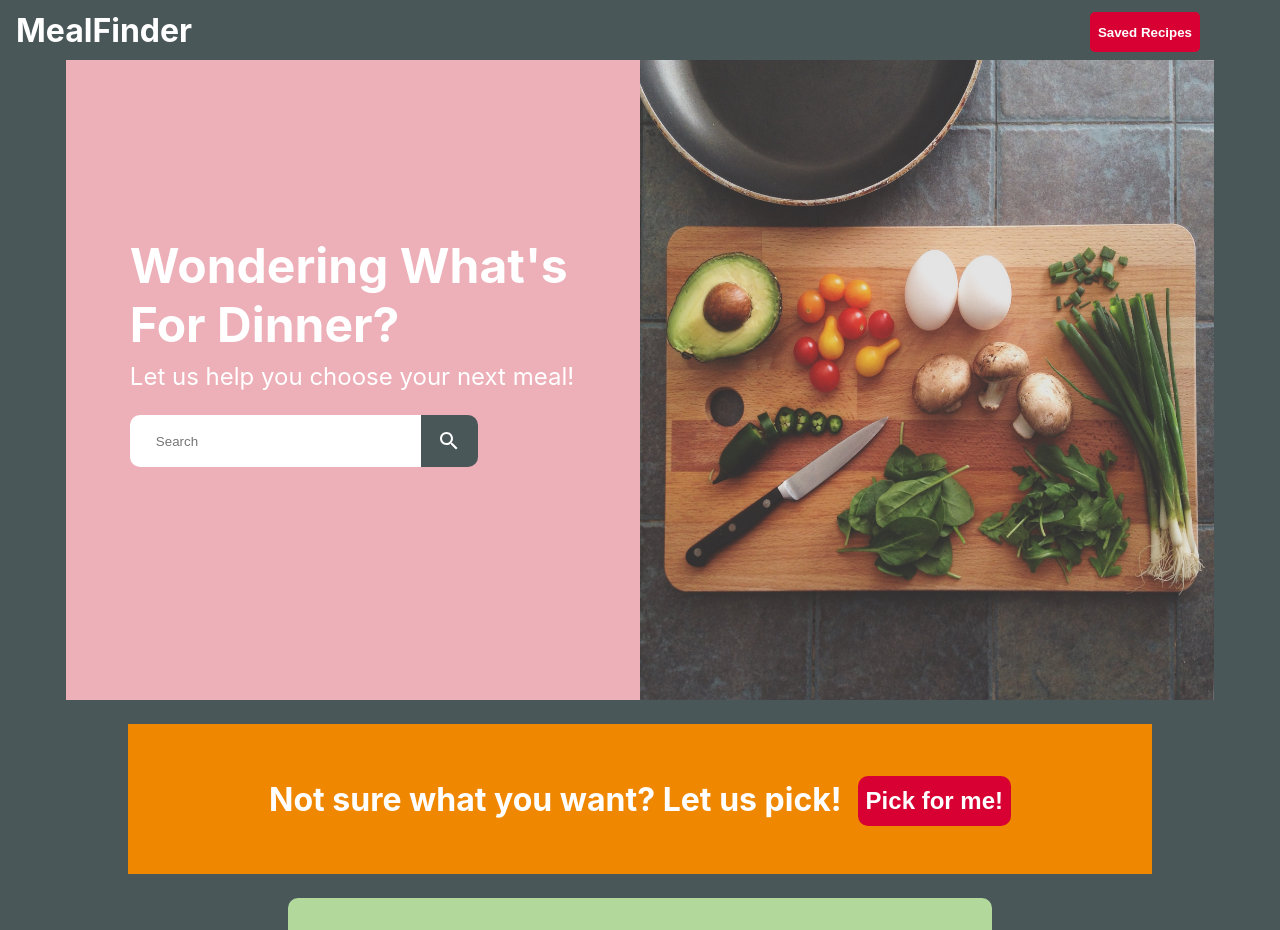
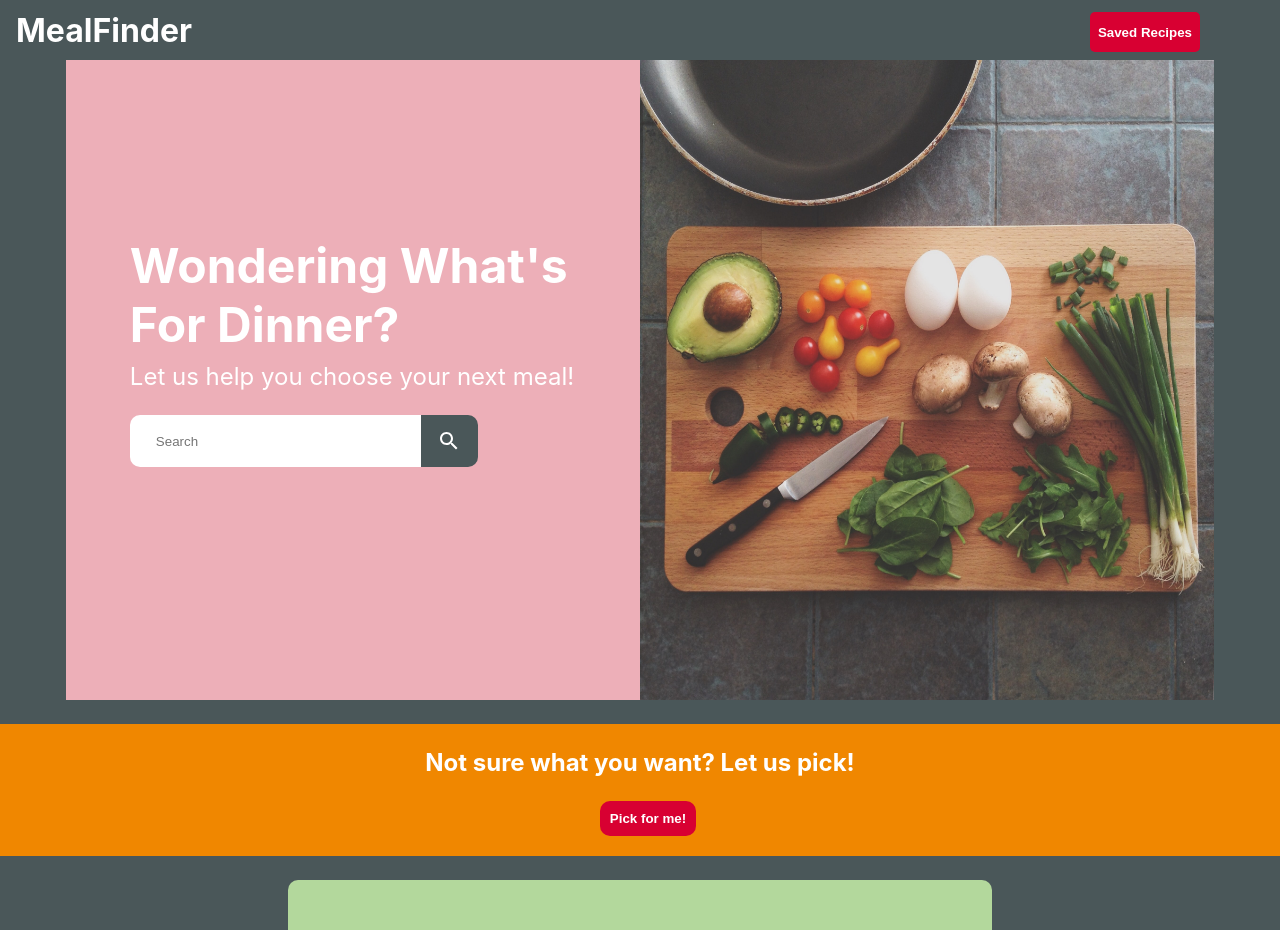
Before and after one commit to garysmith1933/MealFinder, a React (Create React App) app in the folder client/: page / in a window 1280 px wide. Shown: the top 930 px of the page. Built offline with nearby package versions, Linux system fonts and the light colour scheme.

Commit message:
adjusted random-container styling

```diff
--- a/client/src/Styles.css
+++ b/client/src/Styles.css
@@ -186,14 +186,16 @@ body {
     padding:0.5rem;
   }
 
-.random {
-    width:80%;
-    height: 150px;
+.random-container {
+    width:100%;
+    height: 100px;
     background-color: #F08700;
     margin-top:1.5rem;
     display:flex;
+    flex-direction: column;
     justify-content: center;
     align-items: center;
+    padding: 1rem;
 }
 
 .random-title {
@@ -202,10 +204,11 @@ body {
 
 /*1 */
 .random-button {
-    height:50px;
-    font-size: 1.5rem;
+    height:40px;
+    font-size: 1srem;
     margin-left: 1rem;
-    padding: 0.5rem;
+    padding: 0.6rem;
+    margin-bottom: 1rem;
 }
 
 
--- a/client/src/components/RandomRecipe.js
+++ b/client/src/components/RandomRecipe.js
@@ -17,8 +17,8 @@ const Random = ({getRandomRecipe, recipes}) => {
     },[gotRecipeResults])
 
     return (
-        <div className='random'>
-          <h1 className='random-title'> Not sure what you want? Let us pick! </h1>
+        <div className='random-container'>
+          <h2 className='random-title'> Not sure what you want? Let us pick! </h2>
           <button className='random-button button' onClick={() => getRecipe()}>Pick for me!</button>
         </div>
     )
```
